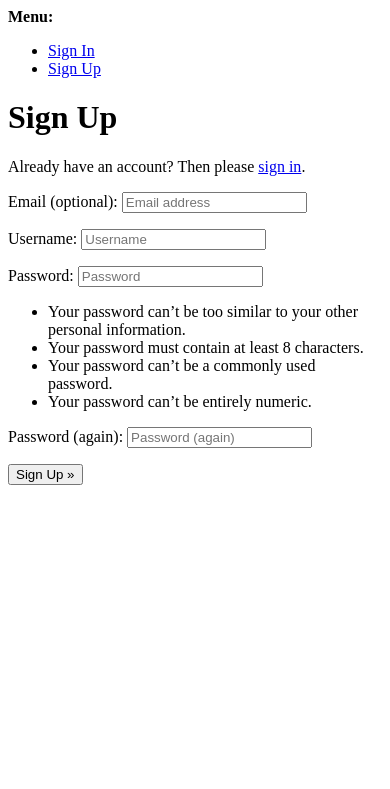
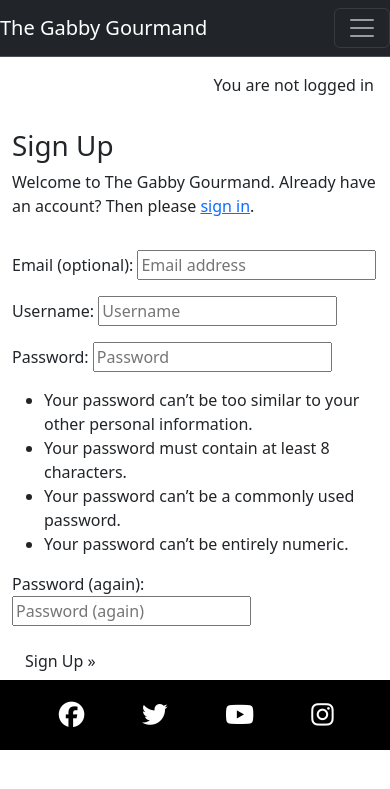
Before and after one commit to Jem212Mac/the-gabby-gourmand, a Django app: page /accounts/signup/ in a window 390 px wide. Shown: the top 789 px of the page. Run offline with Django 4.2, Linux system fonts and the light colour scheme; some libraries are stand-ins or nearby versions.

Commit message:
feat: Add base.html and bootstrap styling to sign up

```diff
--- a/gabbygourmand/settings.py
+++ b/gabbygourmand/settings.py
@@ -28,7 +28,7 @@ TEMPLATES_DIR = os.path.join(BASE_DIR, 'templates')
 SECRET_KEY = os.environ.get("SECRET_KEY")
 
 # SECURITY WARNING: don't run with debug turned on in production!
-DEBUG = False
+DEBUG = True
 
 ALLOWED_HOSTS = ['8000-jem212mac-thegabbygourm-hkesneuoxc2.ws-eu111.gitpod.io','.herokuapp.com']
 
--- a/templates/account/signup.html
+++ b/templates/account/signup.html
@@ -1,21 +1,32 @@
-{% extends "account/base.html" %}
+{% extends "base.html" %}
 
 {% load i18n %}
 
 {% block head_title %}{% trans "Signup" %}{% endblock head_title %}
 
 {% block content %}
+
+<div class="container">
+  <div class="row">
+      <div class="col-md-8 mt-3 offset-md-2">
         <h1>{% trans "Sign Up" %}</h1>
+        <p>{% blocktrans %}Welcome to The Gabby Gourmand.
+          Already have an account? Then please <a href="{{ login_url }}">sign in</a>.{% endblocktrans %}</p>
+      </div>
+  </div>
 
-<p>{% blocktrans %}Already have an account? Then please <a href="{{ login_url }}">sign in</a>.{% endblocktrans %}</p>
-
+  <div class="row">
+    <div class="col-md-8 mt-3 offset-md-2">
       <form class="signup" id="signup_form" method="post" action="{% url 'account_signup' %}">
         {% csrf_token %}
         {{ form.as_p }}
         {% if redirect_field_value %}
         <input type="hidden" name="{{ redirect_field_name }}" value="{{ redirect_field_value }}" />
         {% endif %}
-  <button type="submit">{% trans "Sign Up" %} &raquo;</button>
+        <button class="btn btn-signup right" type="submit">{% trans "Sign Up" %} &raquo;</button>
       </form>
+    </div>
+  </div>
+</div>
 
 {% endblock content %}
```
Lines whose indentation alone changed are shown as unchanged.
